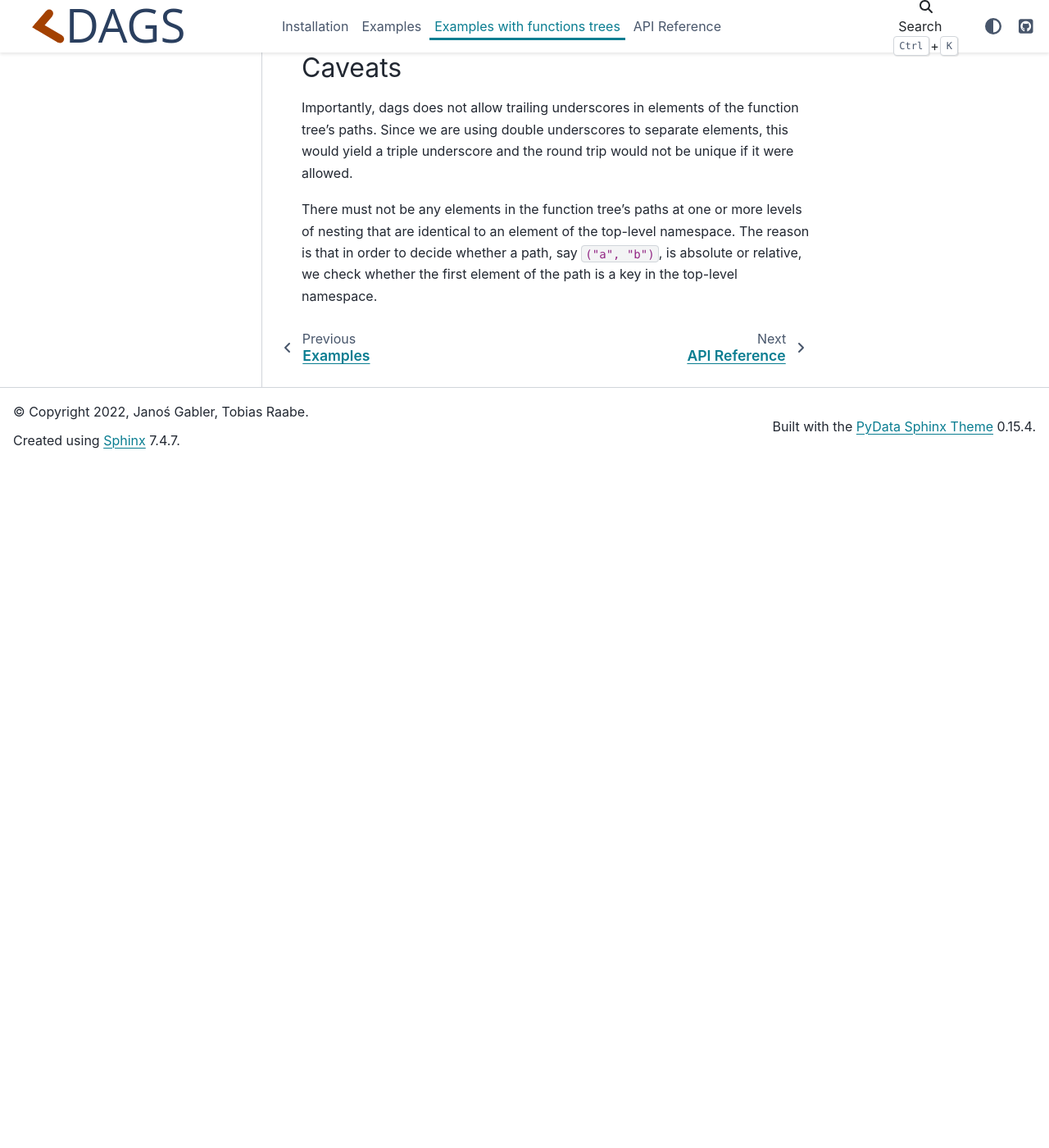
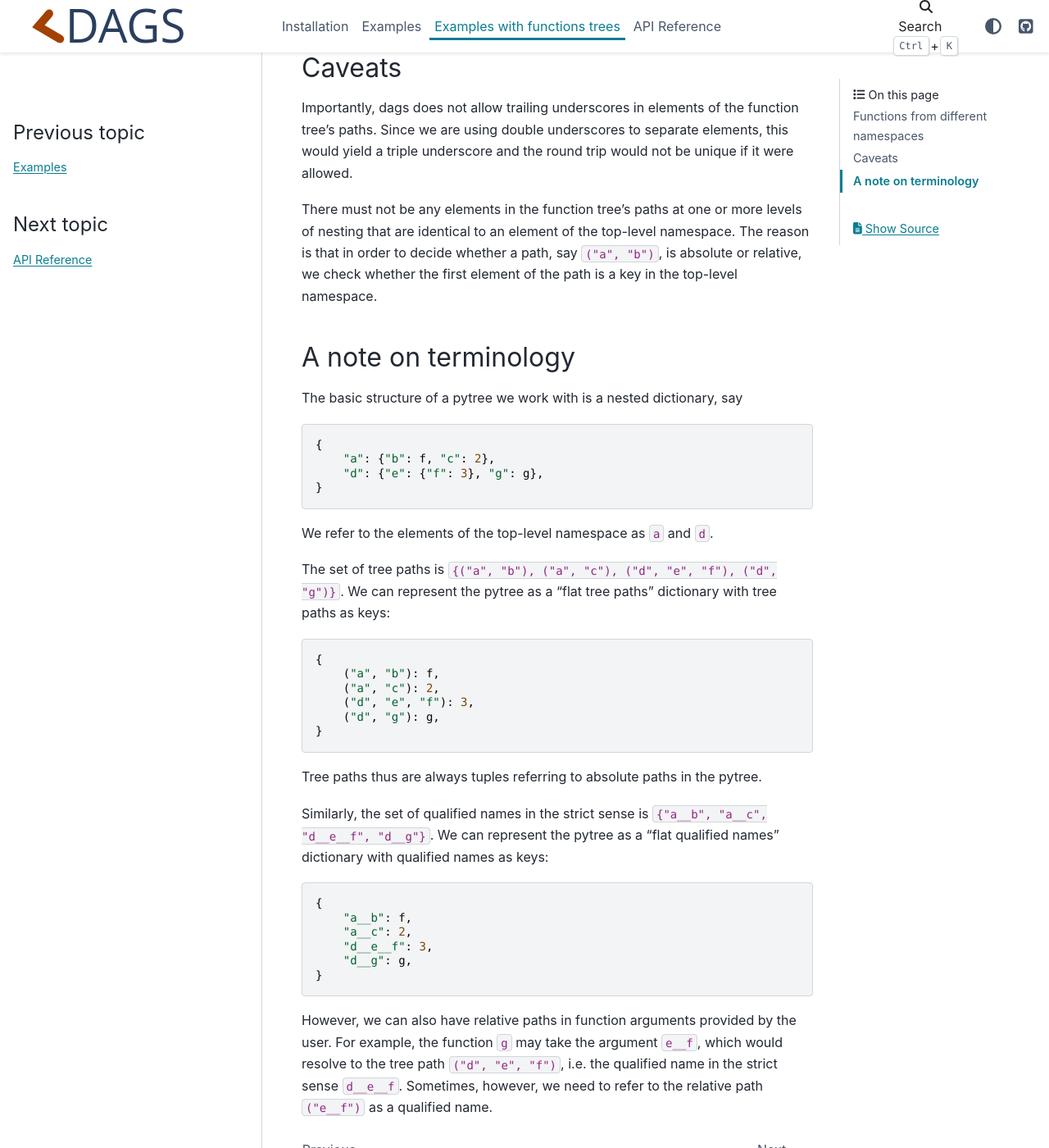
Before and after one commit to OpenSourceEconomics/dags, a Sphinx documentation site: the page built from docs/source/tree_examples.rst, in a window 1280 px wide and 1400 px high, scrolled down 2716 px. Shown: the whole window at 82% size. Built offline with Sphinx 7.4.7 and the PyData theme 0.15.4, drawn with Linux system fonts in a browser that asks for light colours; before the commit the page ends 3282 px from its top, so only the background shows below that.

Commit message:
Apply suggestions from the code review.

```diff
--- a/docs/source/tree_examples.rst
+++ b/docs/source/tree_examples.rst
@@ -145,3 +145,50 @@ There must not be any elements in the function tree's paths at one or more level
 nesting that are identical to an element of the top-level namespace. The reason is that
 in order to decide whether a path, say ``("a", "b")``, is absolute or relative, we
 check whether the first element of the path is a key in the top-level namespace.
+
+A note on terminology
+---------------------
+
+The basic structure of a pytree we work with is a nested dictionary, say
+
+.. code-block:: python
+
+    {
+        "a": {"b": f, "c": 2},
+        "d": {"e": {"f": 3}, "g": g},
+    }
+
+We refer to the elements of the top-level namespace as ``a`` and ``d``.
+
+The set of tree paths is ``{("a", "b"), ("a", "c"), ("d", "e", "f"), ("d", "g")}``. We can represent the
+pytree as a "flat tree paths" dictionary with tree paths as keys:
+
+.. code-block:: python
+
+    {
+        ("a", "b"): f,
+        ("a", "c"): 2,
+        ("d", "e", "f"): 3,
+        ("d", "g"): g,
+    }
+
+Tree paths thus are always tuples referring to absolute paths in the pytree.
+
+Similarly, the set of qualified names in the strict sense is ``{"a__b", "a__c",
+"d__e__f", "d__g"}``. We can represent the pytree as a "flat qualified names" dictionary
+with qualified names as keys:
+
+.. code-block:: python
+
+    {
+        "a__b": f,
+        "a__c": 2,
+        "d__e__f": 3,
+        "d__g": g,
+    }
+
+However, we can also have relative paths in function arguments provided by the user. For
+example, the function ``g`` may take the argument ``e__f``, which would resolve to the
+tree path ``("d", "e", "f")``, i.e. the qualified name in the strict sense ``d__e__f``.
+Sometimes, however, we need to refer to the relative path ``("e__f")`` as a qualified
+name.
```
Also changed, not shown: 4 other files.
